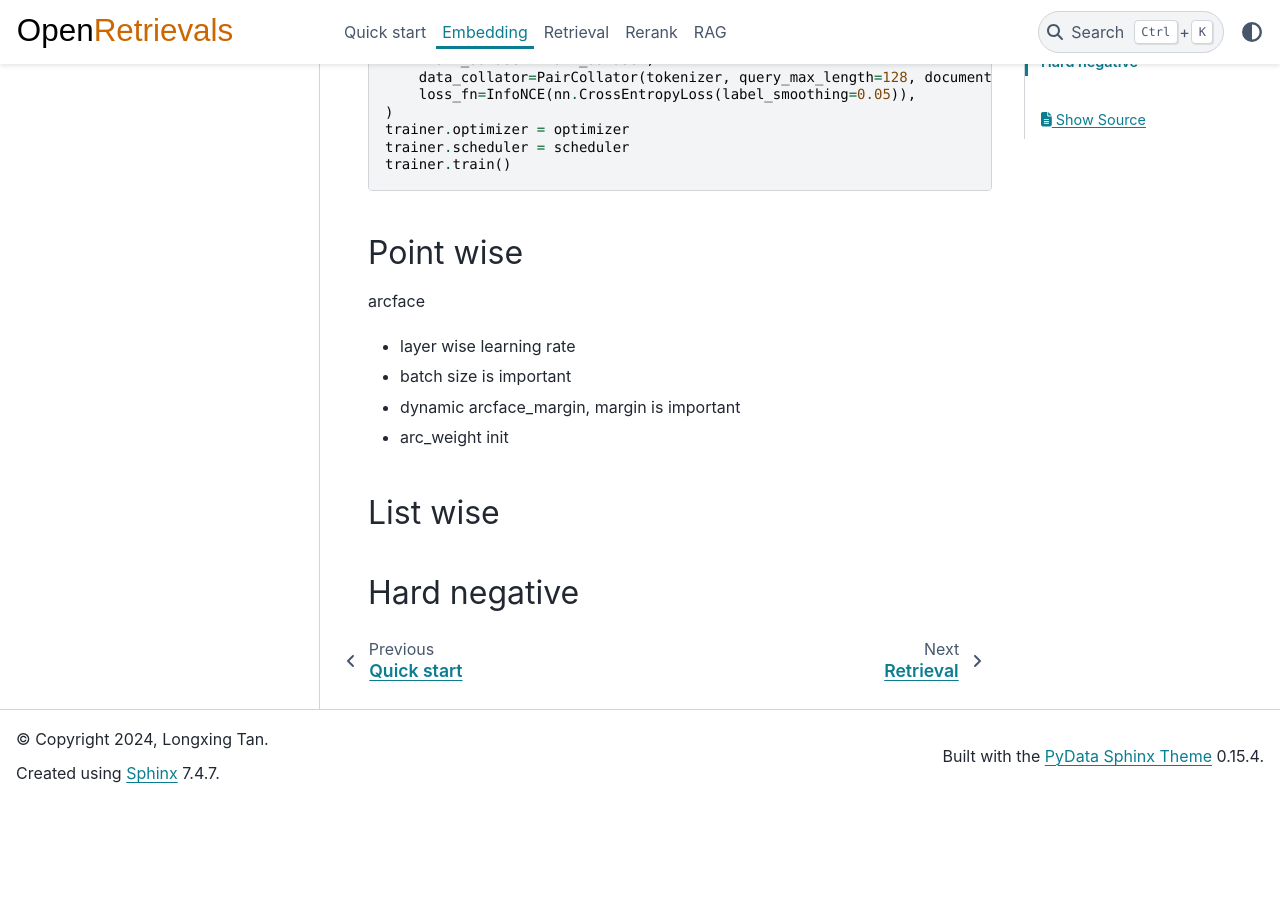
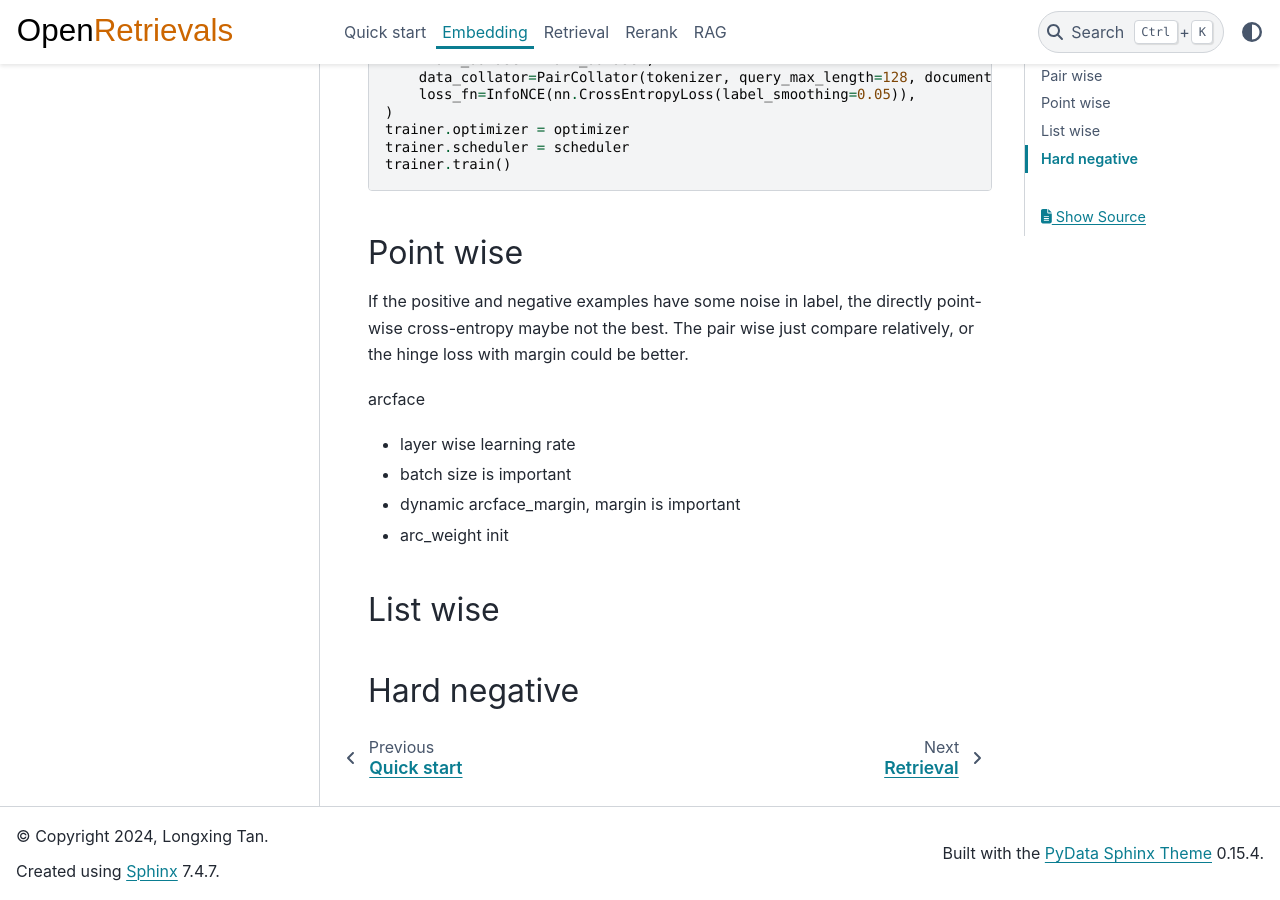
Before and after one commit to LongxingTan/open-retrievals, a Sphinx documentation site: the page built from docs/source/embed.rst, in a window 1280 px wide and 900 px high, scrolled down 879 px. Built offline with Sphinx 7.4.7 and the PyData theme 0.15.4, drawn with Linux system fonts in a browser that asks for light colours; before the commit the page ends 1681 px from its top, so only the background shows below that.

Commit message:
docs: udpate

```diff
--- a/docs/source/embed.rst
+++ b/docs/source/embed.rst
@@ -56,6 +56,8 @@ Pair wise
 Point wise
 -------------------
 
+If the positive and negative examples have some noise in label, the directly point-wise cross-entropy maybe not the best. The pair wise just compare relatively, or the hinge loss with margin could be better.
+
 arcface
 
 - layer wise learning rate
```
Also changed, not shown: README.md (+3 -3 lines).
